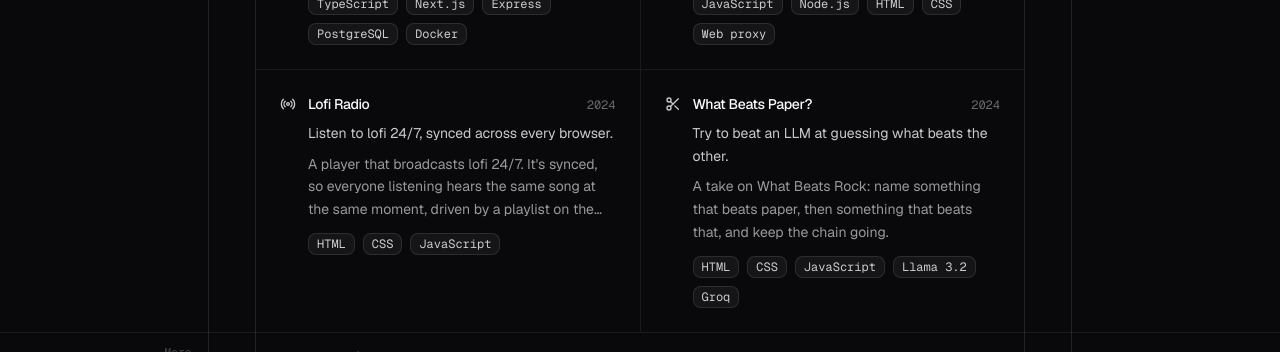
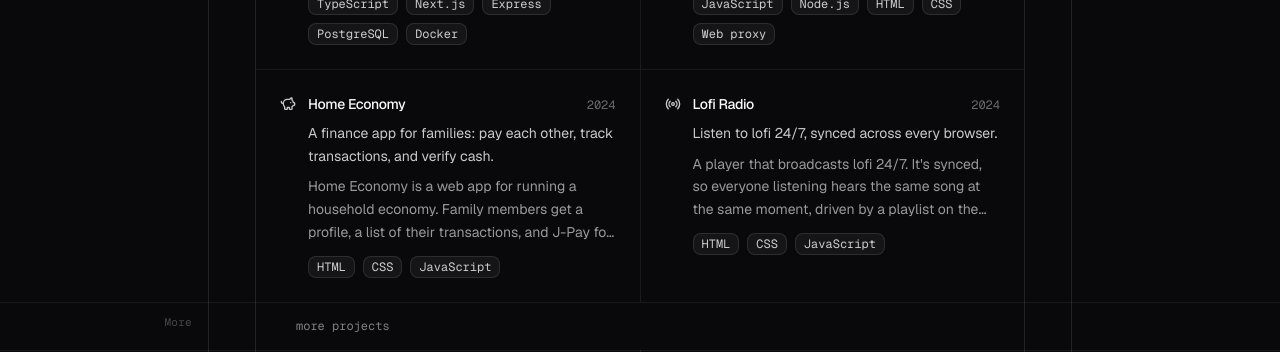
Before and after one commit to jiayangc1/portfolio-v2, a Next.js app: page /projects in a window 1280 px wide. Shown: the part 429-781 px from the top of the page. Built offline with nearby package versions, Linux system fonts and the light colour scheme; no server answers; what gt-next would draw is missing.

Commit message:
feat: feature Home Economy in place of What Beats Paper

```diff
--- a/src/app/projects/page.tsx
+++ b/src/app/projects/page.tsx
@@ -9,7 +9,7 @@ import { site } from "@/lib/site";
 
 export const metadata = createMetadata({
   title: "Projects",
-  description: `Web apps built by ${site.name.full}, including Authometry, 55GMS, Lofi Radio, and What Beats Paper.`,
+  description: `Web apps built by ${site.name.full}, including Authometry, 55GMS, Home Economy, and Lofi Radio.`,
   path: "/projects",
 });
 
--- a/src/data/projects.ts
+++ b/src/data/projects.ts
@@ -2,6 +2,7 @@ import {
   BotMessageSquare,
   Gamepad2,
   type LucideIcon,
+  PiggyBank,
   Radio,
   Scissors,
   ShieldCheck,
@@ -80,6 +81,21 @@ export const projects: Project[] = [
     source: "https://github.com/55gms/55GMS",
   },
   {
+    slug: "home-economy",
+    featured: true,
+    name: "Home Economy",
+    description:
+      "A finance app for families: pay each other, track transactions, and verify cash.",
+    href: "https://github.com/Home-Economy/home-economy",
+    Icon: PiggyBank,
+    year: "2024",
+    overview: [
+      "Home Economy is a web app for running a household economy. Family members get a profile, a list of their transactions, and J-Pay for sending money to each other.",
+      "A cash check screen verifies physical cash, and a companion POS system handles purchases.",
+    ],
+    stack: ["HTML", "CSS", "JavaScript"],
+  },
+  {
     slug: "lofi-radio",
     featured: true,
     name: "Lofi Radio",
@@ -96,7 +112,6 @@ export const projects: Project[] = [
   },
   {
     slug: "what-beats-paper",
-    featured: true,
     name: "What Beats Paper?",
     description: "Try to beat an LLM at guessing what beats the other.",
     href: "https://whatbeatspaper.jiayangchen.com",
```
